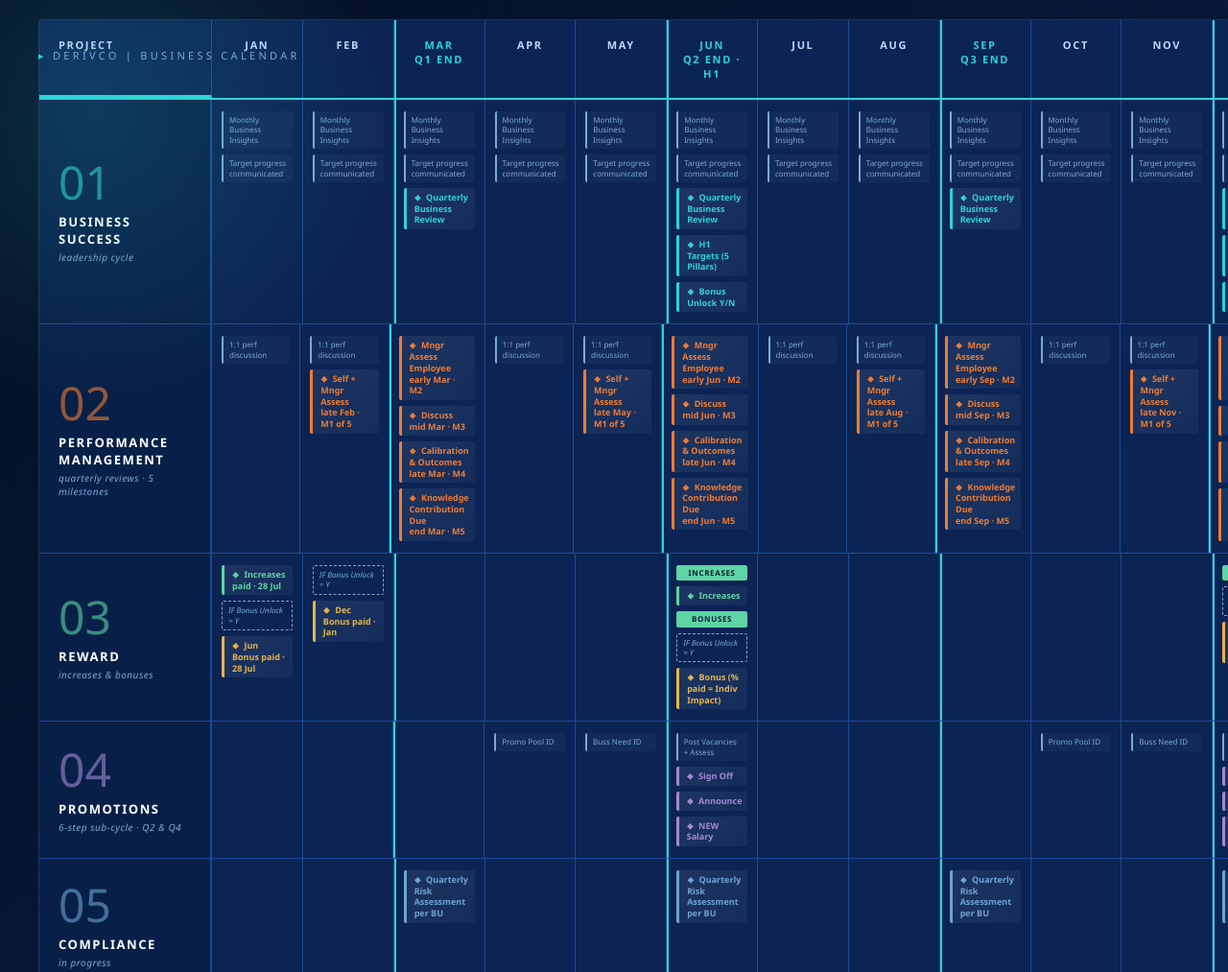
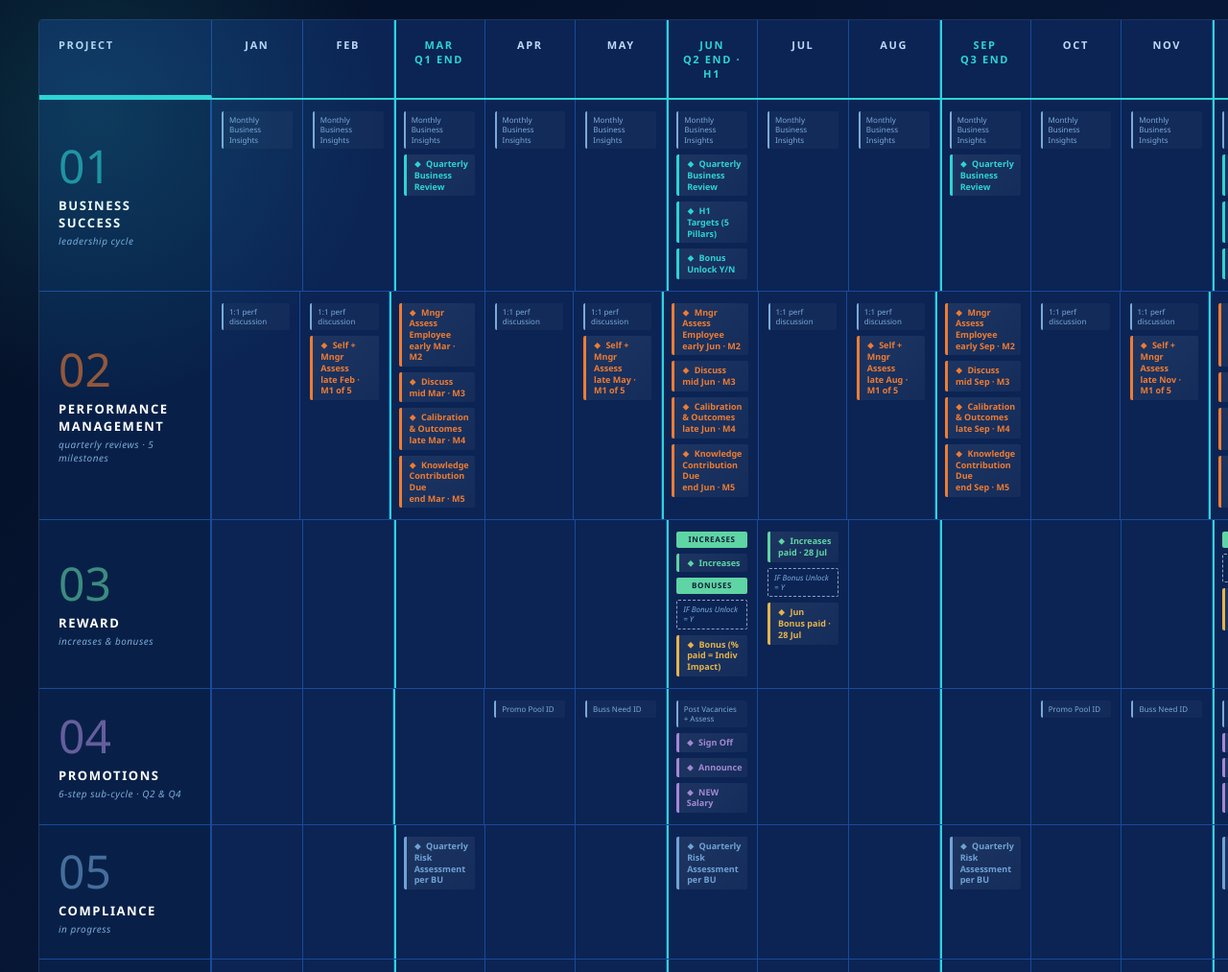
Before and after one commit to LisnaK/PeoplePlanner, a website: page public/calendar.html in a window 1280 px wide. Shown: the top 1013 px of the page at 96% size. Drawn offline with Linux system fonts and the light colour scheme; no server answers.

Commit message:
Calendar updates: remove header, fix Rewards row dates

```diff
--- a/public/calendar.html
+++ b/public/calendar.html
@@ -356,9 +356,7 @@
     </style>
 </head>
 <body>
-    <div class="logo-top">
-        <span>▸</span> DERIVCO | BUSINESS CALENDAR
-    </div>
+
 
 
     <div class="calendar-grid">
@@ -387,56 +385,44 @@
             </div>
             <div class="cell">
                 <div class="item lead">Monthly Business Insights</div>
-                <div class="item lead">Target progress communicated</div>
             </div>
             <div class="cell">
                 <div class="item lead">Monthly Business Insights</div>
-                <div class="item lead">Target progress communicated</div>
             </div>
             <div class="cell quarter">
                 <div class="item lead">Monthly Business Insights</div>
-                <div class="item lead">Target progress communicated</div>
                 <div class="item milestone">Quarterly Business Review</div>
             </div>
             <div class="cell">
                 <div class="item lead">Monthly Business Insights</div>
-                <div class="item lead">Target progress communicated</div>
             </div>
             <div class="cell">
                 <div class="item lead">Monthly Business Insights</div>
-                <div class="item lead">Target progress communicated</div>
             </div>
             <div class="cell quarter">
                 <div class="item lead">Monthly Business Insights</div>
-                <div class="item lead">Target progress communicated</div>
                 <div class="item milestone">Quarterly Business Review</div>
                 <div class="item milestone">H1 Targets (5 Pillars)</div>
                 <div class="item milestone">Bonus Unlock Y/N</div>
             </div>
             <div class="cell">
                 <div class="item lead">Monthly Business Insights</div>
-                <div class="item lead">Target progress communicated</div>
             </div>
             <div class="cell">
                 <div class="item lead">Monthly Business Insights</div>
-                <div class="item lead">Target progress communicated</div>
             </div>
             <div class="cell quarter">
                 <div class="item lead">Monthly Business Insights</div>
-                <div class="item lead">Target progress communicated</div>
                 <div class="item milestone">Quarterly Business Review</div>
             </div>
             <div class="cell">
                 <div class="item lead">Monthly Business Insights</div>
-                <div class="item lead">Target progress communicated</div>
             </div>
             <div class="cell">
                 <div class="item lead">Monthly Business Insights</div>
-                <div class="item lead">Target progress communicated</div>
             </div>
             <div class="cell quarter">
                 <div class="item lead">Monthly Business Insights</div>
-                <div class="item lead">Target progress communicated</div>
                 <div class="item milestone">Quarterly Business Review</div>
                 <div class="item milestone">H1 Targets (5 Pillars)</div>
                 <div class="item milestone">Bonus Unlock Y/N</div>
@@ -511,15 +497,8 @@
                 <div class="title">REWARD</div>
                 <div class="subtitle">increases & bonuses</div>
             </div>
-            <div class="cell">
-                <div class="item milestone">Increases paid · 28 Jul</div>
-                <div class="item conditional">IF Bonus Unlock = Y</div>
-                <div class="item milestone" style="color: #e6b44c;">Jun Bonus paid · 28 Jul</div>
-            </div>
-            <div class="cell">
-                <div class="item conditional">IF Bonus Unlock = Y</div>
-                <div class="item milestone" style="color: #e6b44c;">Dec Bonus paid · Jan</div>
-            </div>
+            <div class="cell"></div>
+            <div class="cell"></div>
             <div class="cell quarter"></div>
             <div class="cell"></div>
             <div class="cell"></div>
@@ -530,7 +509,11 @@
                 <div class="item conditional">IF Bonus Unlock = Y</div>
                 <div class="item milestone" style="color: #e6b44c;">Bonus (% paid = Indiv Impact)</div>
             </div>
-            <div class="cell"></div>
+            <div class="cell">
+                <div class="item milestone">Increases paid · 28 Jul</div>
+                <div class="item conditional">IF Bonus Unlock = Y</div>
+                <div class="item milestone" style="color: #e6b44c;">Jun Bonus paid · 28 Jul</div>
+            </div>
             <div class="cell"></div>
             <div class="cell quarter"></div>
             <div class="cell"></div>
```
